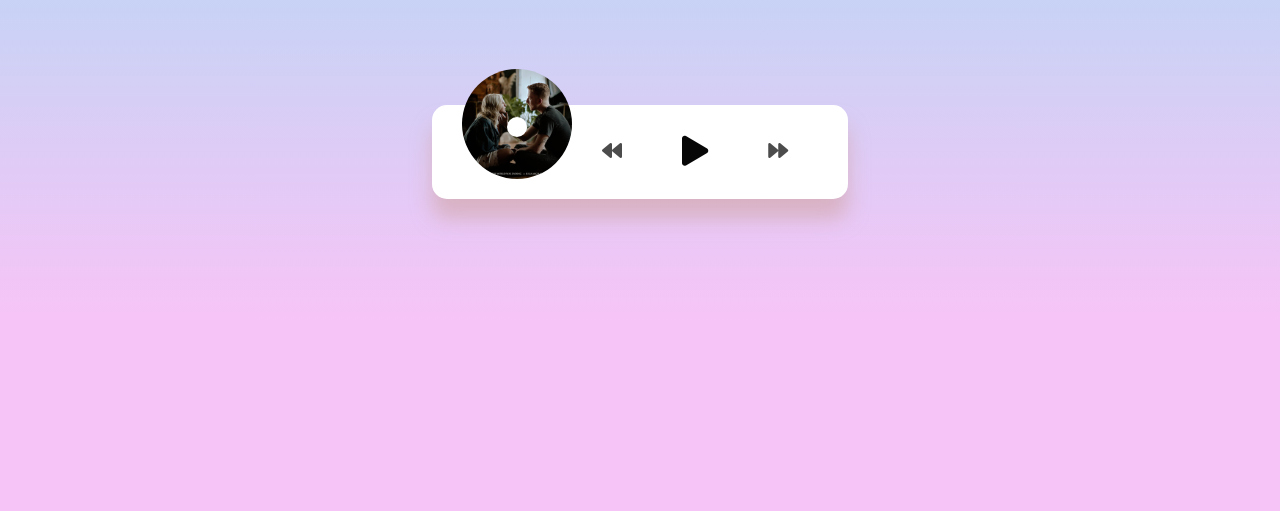
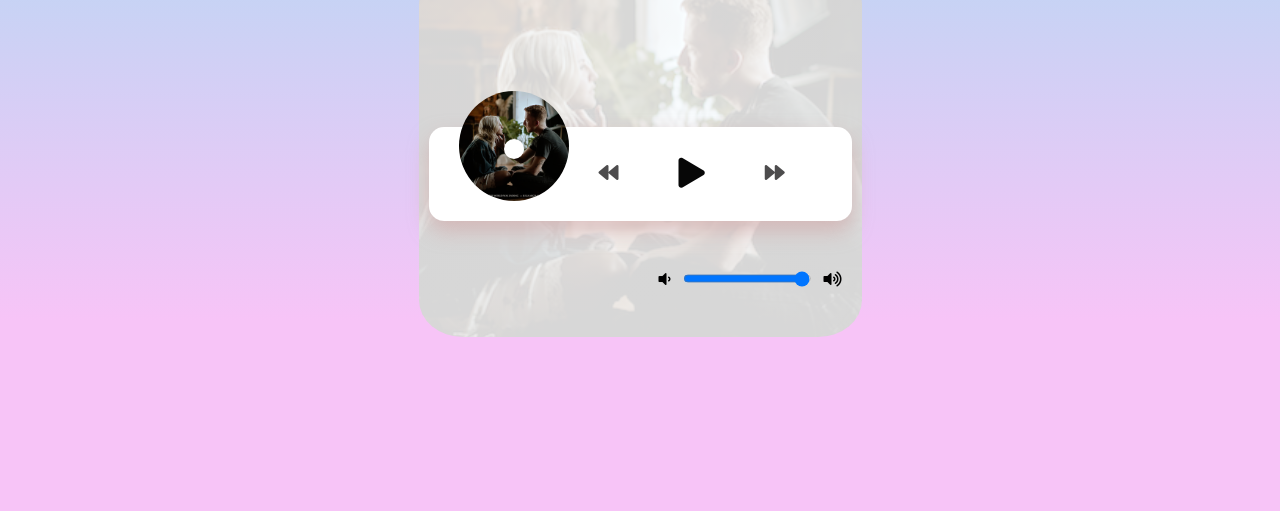
Before and after one commit to mohdimranm/Music-Player, a website built with Parcel: page index.html in a window 1280 px wide. Shown: the part 289-800 px from the top of the page. Built offline with nearby package versions, Linux system fonts and the light colour scheme.

Commit message:
added volume feature

```diff
--- a/assets/css/style.css
+++ b/assets/css/style.css
@@ -20,19 +20,30 @@ body {
   font-family: 'Lato';
 }
 
+.container {
+  background-image: linear-gradient(
+      rgba(255, 255, 255, 0.836),
+      rgba(255, 255, 255, 0.842)
+    ),
+    url(/assets/img/i\ like\ me\ better.jpg);
+  padding: 80px 10px 40px 10px;
+  border-radius: 10%;
+  background-size: cover;
+  background-position: center;
+}
+
 .music-container {
   background-color: #fff;
   border-radius: 15px;
-  box-shadow: 0 20px 20px 0 rgba(209, 163, 163, 0.6);
+  box-shadow: 0 10px 20px 0 rgba(209, 163, 163, 0.6);
   padding: 20px 30px;
   display: flex;
   position: relative;
-  margin: 100px 0;
+  margin: 80px 0 40px 0;
   z-index: 10;
 }
-
 .music-info {
-  background-color: rgba(255, 255, 255, 0.493);
+  background-color: rgba(243, 199, 199, 0.966);
   border-radius: 15px 15px 0 0;
   position: absolute;
   top: 0;
@@ -47,11 +58,9 @@ body {
   opacity: 1;
   transform: translateY(-100%);
 }
-
 .music-info h4 {
   margin: 0;
 }
-
 .progress-container {
   background: #fff;
   border-radius: 5px;
@@ -60,7 +69,6 @@ body {
   height: 4px;
   width: 100%;
 }
-
 .progress {
   background-color: #fe8daa;
   border-radius: 5px;
@@ -68,7 +76,6 @@ body {
   width: 0%;
   transition: width 0.1s linear;
 }
-
 .img-container {
   position: relative;
   width: 110px;
@@ -84,7 +91,6 @@ body {
   border-radius: 50%;
   transform: translate(-50%, -50%);
 }
-
 .img-container img {
   width: inherit;
   height: 110px;
@@ -93,15 +99,12 @@ body {
   object-fit: cover;
   bottom: 0;
   left: 0;
-
   animation: rotate 3s linear infinite;
   animation-play-state: paused;
 }
-
 .music-container.play .img-container img {
   animation-play-state: running;
 }
-
 @keyframes rotate {
   from {
     transform: rotate(0deg);
@@ -110,14 +113,12 @@ body {
     transform: rotate(360deg);
   }
 }
-
 .navigation {
   display: flex;
   align-items: center;
   justify-content: center;
   z-index: 1;
 }
-
 .action-btn {
   background-color: #fff;
   border: 0;
@@ -127,16 +128,29 @@ body {
   padding: 10px;
   margin: 0 20px;
 }
-
 .action-btn-big {
   color: rgb(7, 7, 7);
   font-size: 30px;
 }
-
 .action-btn:focus {
   outline: 0;
 }
-
 .action-btn:active {
   transform: scale(0.98);
 }
+.slider_container {
+  padding-left: 220px;
+  display: flex;
+  justify-content: center;
+  align-items: center;
+}
+.volume_slider {
+  cursor: pointer;
+  height: 15px;
+  width: 100%;
+}
+i.fa-volume-down,
+i.fa-volume-up {
+  padding: 10px;
+  cursor: pointer;
+}
--- a/assets/js/script.js
+++ b/assets/js/script.js
@@ -9,6 +9,10 @@ const progressContainer = document.querySelector('.progress-container');
 const title = document.querySelector('#title');
 const cover = document.querySelector('#cover');
 const audio = document.querySelector('#audio');
+const container = document.querySelector('.container');
+const volumeSlider = document.querySelector('.volume_slider');
+const volumeup = document.querySelector('#volumeUp');
+const volumeDown = document.querySelector('#volumeDown');
 
 const songs = [
   'i like me better',
@@ -27,6 +31,10 @@ const loadSong = song => {
     .join(' ');
   audio.src = `assets/music/${song}.mp3`;
   cover.src = `assets/img/${song}.jpg`;
+  container.style.backgroundImage = `linear-gradient(
+    rgba(255, 255, 255, 0.836),
+    rgba(255, 255, 255, 0.842)
+  ),url(assets/img/${song.replace(/\s/g, '\\$&')}.jpg)`;
 };
 
 const playSong = () => {
@@ -70,12 +78,26 @@ const updateProgress = e => {
   progress.style.width = `${progressPercent}%`;
 };
 
+const reduceVolume = () => {
+  audio.volume = 0;
+  volumeSlider.value = 0;
+};
+
+const incVolume = () => {
+  audio.volume = 1;
+  volumeSlider.value = 100;
+};
+
 function setProgress(e) {
   const width = this.clientWidth;
   const clickX = e.offsetX;
   const duration = audio.duration;
 
   audio.currentTime = (clickX / width) * duration;
+}
+
+function setVolume() {
+  audio.volume = volumeSlider.value / 100;
 }
 
 playBtn.addEventListener('click', () => {
@@ -92,6 +114,9 @@ prevBtn.addEventListener('click', prevSong);
 nextBtn.addEventListener('click', nextSong);
 audio.addEventListener('timeupdate', updateProgress);
 progressContainer.addEventListener('click', setProgress);
+volumeSlider.addEventListener('change', setVolume);
+volumeDown.addEventListener('click', reduceVolume);
+volumeUp.addEventListener('click', incVolume);
 
 audio.addEventListener('ended', nextSong);
 
--- a/index.html
+++ b/index.html
@@ -14,7 +14,7 @@
   </head>
   <body>
     <h1>Music Player</h1>
-
+    <div class="container">
       <div class="music-container" id="music-container">
         <div class="music-info">
           <h4 id="title">Wildflower</h4>
@@ -40,6 +40,18 @@
           </button>
         </div>
       </div>
+      <div class="slider_container">
+        <i class="fa fa-volume-down" id="volumeDown"></i>
+        <input
+          type="range"
+          min="1"
+          max="100"
+          value="99"
+          class="volume_slider"
+        />
+        <i class="fa fa-volume-up" id="volumeUp"></i>
+      </div>
+    </div>
 
     <script src="./assets/js/script.js"></script>
   </body>
```
Lines whose indentation alone changed are shown as unchanged.
